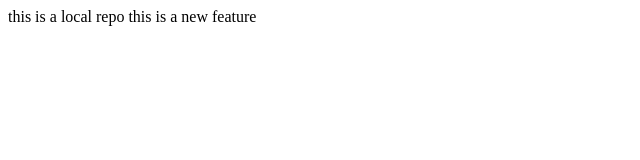
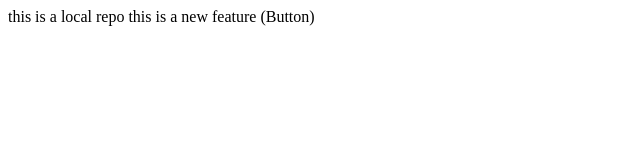
Before and after one commit to SuchitaSargar/LocalRepo, a plain HTML site: page index.html in a window 1280 px wide. Shown: the full height of the page, 0-640 px from the left. Drawn offline with Linux system fonts and the light colour scheme.

Commit message:
addbutton

```diff
--- a/index.html
+++ b/index.html
@@ -1,2 +1,2 @@
 <pr>this is a local repo</pr>
-<pr>this is a new feature</pr>
+<pr>this is a new feature (Button)</pr>
```
